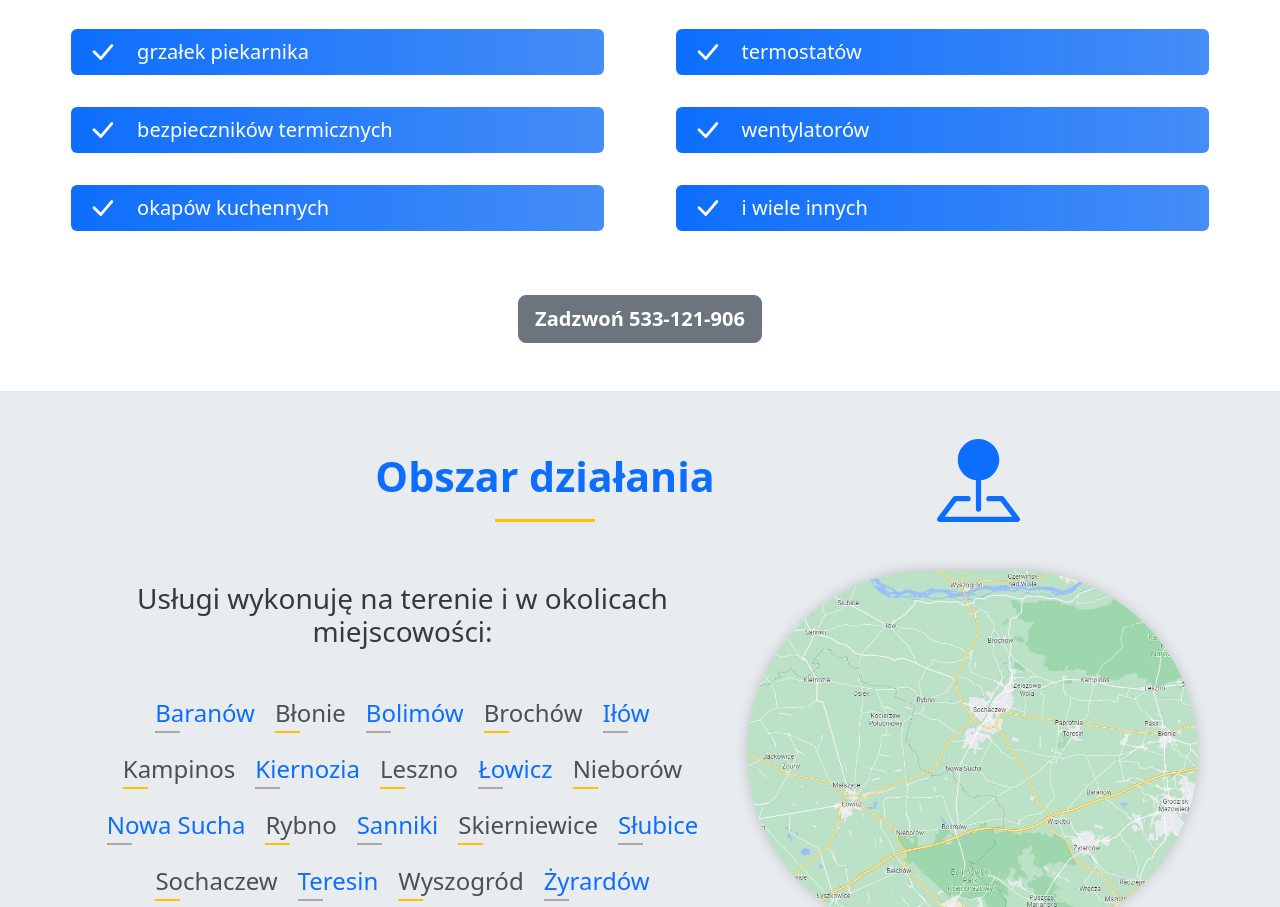
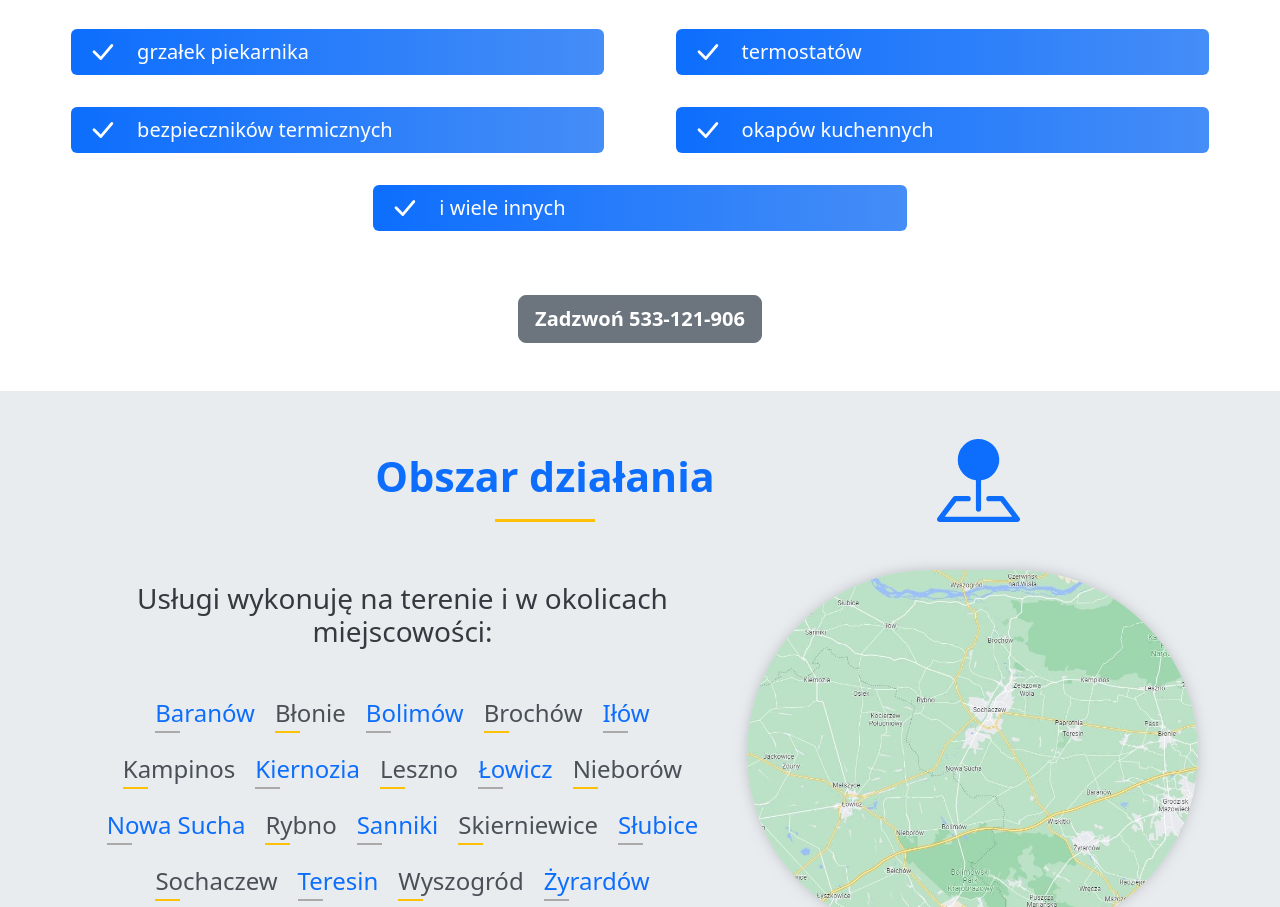
Before and after one commit to marc-stencel/mobilny-serwis, a website built with webpack: page src/index.html in a window 1280 px wide. Shown: the part 1947-2854 px from the top of the page. Built offline with nearby package versions, Linux system fonts and the light colour scheme.

Commit message:
Remove the fan from the scope of works

```diff
--- a/src/index.html
+++ b/src/index.html
@@ -388,7 +388,6 @@
             <li class="col-md-5 list-group-item bg-custom-1">
               bezpieczników termicznych
             </li>
-            <li class="col-md-5 list-group-item bg-custom-1">wentylatorów</li>
             <li class="col-md-5 list-group-item bg-custom-1">
               okapów kuchennych
             </li>
```
